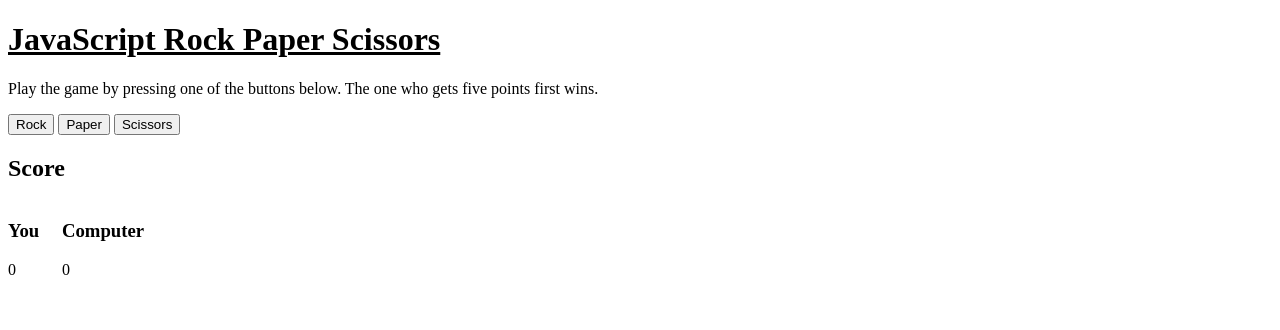
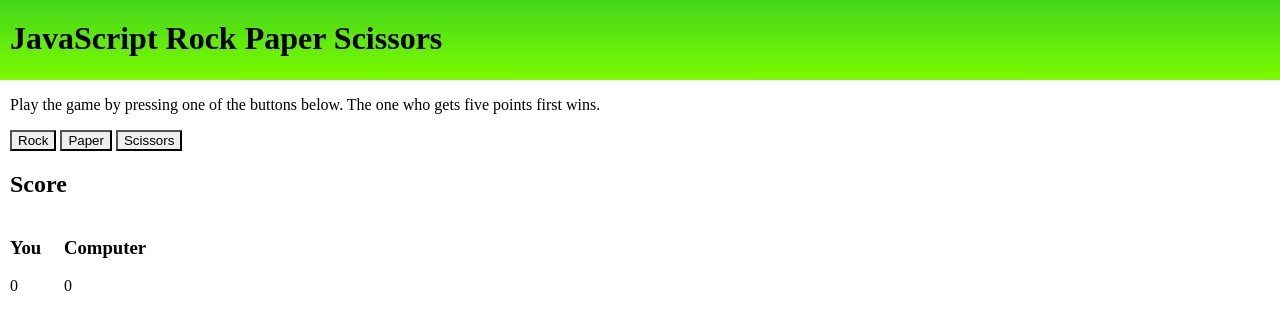
Before and after one commit to wishopt/js-rps, a plain HTML site: page index.html in a window 1280 px wide. Drawn offline with Linux system fonts and the light colour scheme.

Commit message:
Update CSS styling

```diff
--- a/index.html
+++ b/index.html
@@ -6,7 +6,9 @@
     <link rel="stylesheet" href="style.css">
 </head>
 <body>
-    <h1>JavaScript Rock Paper Scissors</h1>
+    <header>
+        <h1>JavaScript Rock Paper Scissors</h1>
+    </header>
     <p id="roundResult">Play the game by pressing one of the buttons below. The one who gets five points first wins.</p>
 
     <div id="buttons">
--- a/style.css
+++ b/style.css
@@ -8,10 +8,37 @@
     width: 50px;
 }
 
-h1 {
-    text-decoration: underline;
+#roundResult {
+    margin-left: 10px;
+}
+
+#resultDisplay {
+    margin-left: 10px;
+}
+
+#buttons {
+    margin-left: 10px;
 }
 
 .hidden {
     display:none;
 }
+
+header {
+    background-image: linear-gradient(#44d61b, lawngreen);
+    height: 80px;
+}
+
+body {
+    margin: 0 0 0 0;
+}
+
+h1 {
+    margin: 0 0 0 0;
+    padding-top: 20px;
+    padding-left: 10px;
+}
+
+button {
+    border-color: black;
+}
```
